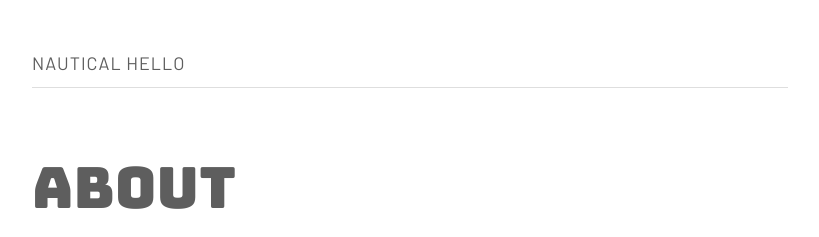
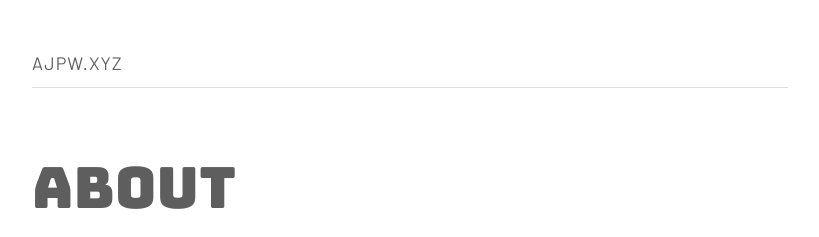
Before and after one commit to ajpwalser/ajpwalser.github.io, a Jekyll site: the page built from index.html, in a window 1280 px wide. Shown: the top 237 px of the page, without its empty margins (230-1049 px from the left). Built offline with Jekyll 4.4.1, drawn with Linux system fonts in a browser that asks for light colours; the list of posts is cut into pages by our own code.

Commit message:
Update _config.yml

```diff
--- a/_config.yml
+++ b/_config.yml
@@ -1,4 +1,4 @@
-title: Nautical Hello
+title: AJPW.XYZ
 description: Adam Walser's blog
 tagline: Four letter word. Starts with an A.
 author:
```
